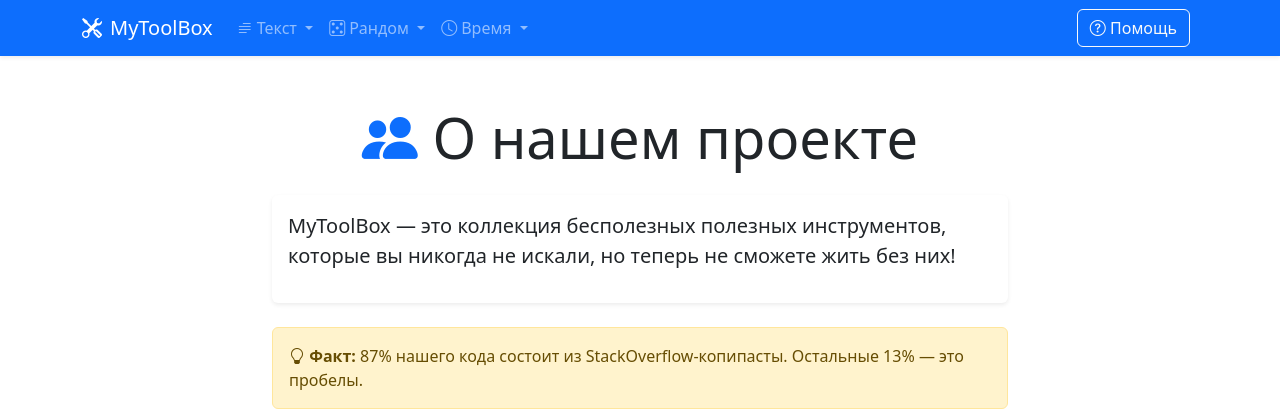
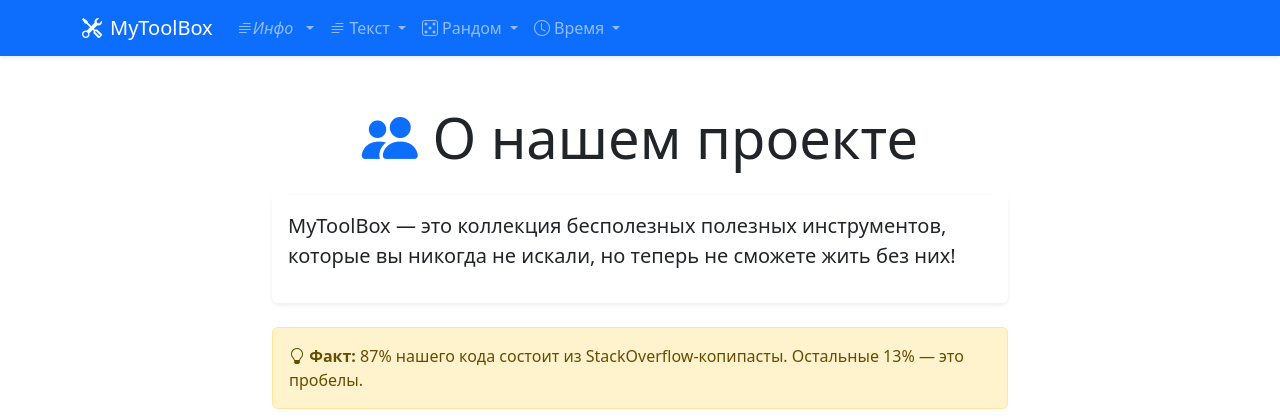
Before and after one commit to Maxim-hub296/MyToolBox, a Django app: page / in a window 1280 px wide. Shown: the top 420 px of the page. Run offline with Django 5.2, Linux system fonts and the light colour scheme.

Commit message:
Небольшие изменения в header.html

```diff
--- a/templates/inc/header.html
+++ b/templates/inc/header.html
@@ -10,6 +10,20 @@
             </button>
             <div class="collapse navbar-collapse" id="navbarNav">
                 <ul class="navbar-nav me-auto">
+                    <!-- Инфо -->
+                    <li class="nav-item dropdown">
+                        <a class="nav-link dropdown-toggle" href="#" role="button" data-bs-toggle="dropdown">
+                            <i class="bi bi-text-paragraph me-1">Инфо</i>
+                        </a>
+                        <ul class="dropdown-menu">
+                            <li><a class="dropdown-item" href="#">О нас</a></li>
+                            <li><a class="dropdown-item" href="#">Контакты</a></li>
+                            <li><a class="dropdown-item" href="#">Наш кофе</a></li>
+                            <li><a class="dropdown-item" href="#">Благодарности</a></li>
+                            <li><a class="dropdown-item" href="#">Политика конфиденциальности</a></li>
+                        </ul>
+                    </li>
+
                     <!-- Работа со строками -->
                     <li class="nav-item dropdown">
                         <a class="nav-link dropdown-toggle" href="#" role="button" data-bs-toggle="dropdown">
@@ -20,7 +34,6 @@
                             <li><a class="dropdown-item" href="#">Перевод регистра</a></li>
                             <li><a class="dropdown-item" href="#">Удаление пробелов</a></li>
                             <li><a class="dropdown-item" href="#">Шифрование</a></li>
-                            <li><a class="dropdown-item" href="#">Генератор lorem</a></li>
                         </ul>
                     </li>
 
@@ -33,7 +46,7 @@
                             <li><a class="dropdown-item" href="#">Число в диапазоне</a></li>
                             <li><a class="dropdown-item" href="#">Случайный пароль</a></li>
                             <li><a class="dropdown-item" href="#">Рандомный выбор</a></li>
-                            <li><a class="dropdown-item" href="#">Генератор UUID</a></li>
+                            <li><a class="dropdown-item" href="#">Генератор пароля</a></li>
                         </ul>
                     </li>
 
@@ -49,12 +62,7 @@
                     </li>
                 </ul>
 
-                <!-- Правая часть навбара -->
-                <div class="d-flex">
-                    <a href="#" class="btn btn-outline-light me-2">
-                        <i class="bi bi-question-circle"></i> Помощь
-                    </a>
-                </div>
+
             </div>
         </div>
     </nav>
```
